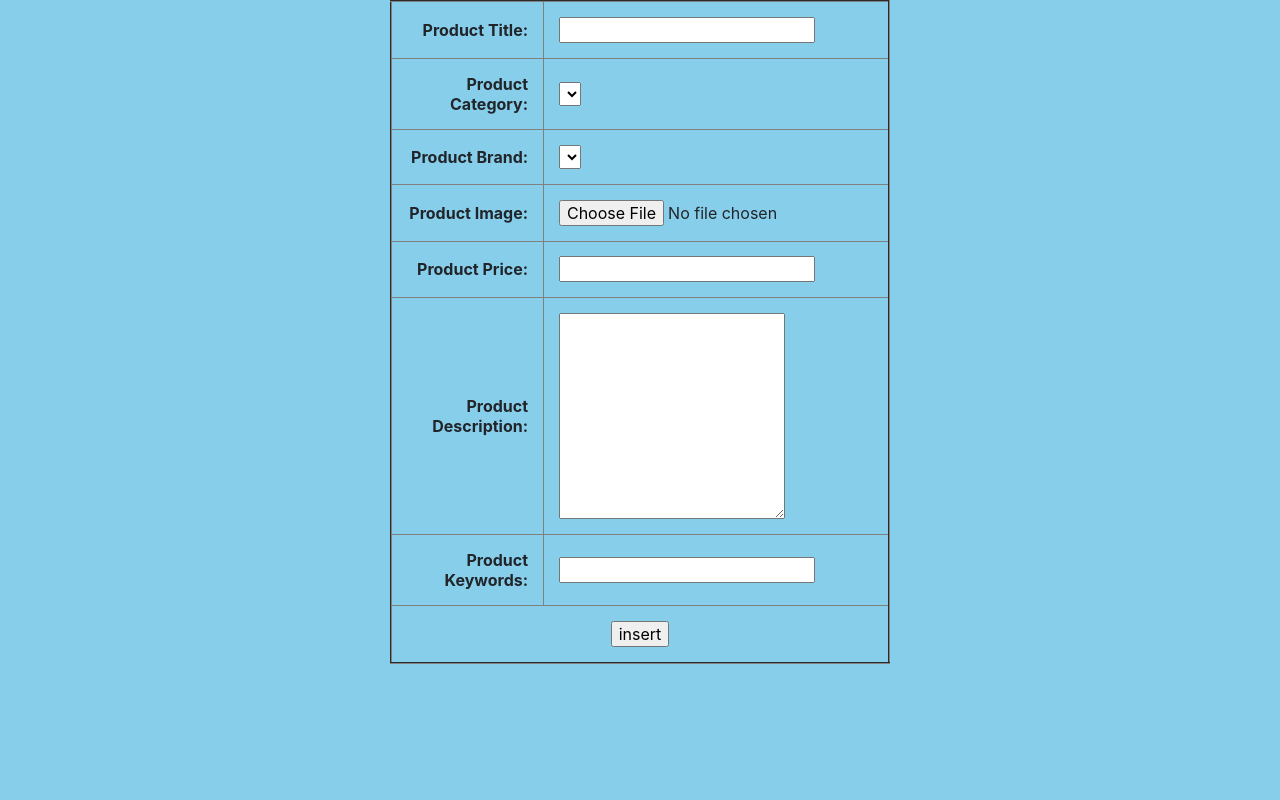
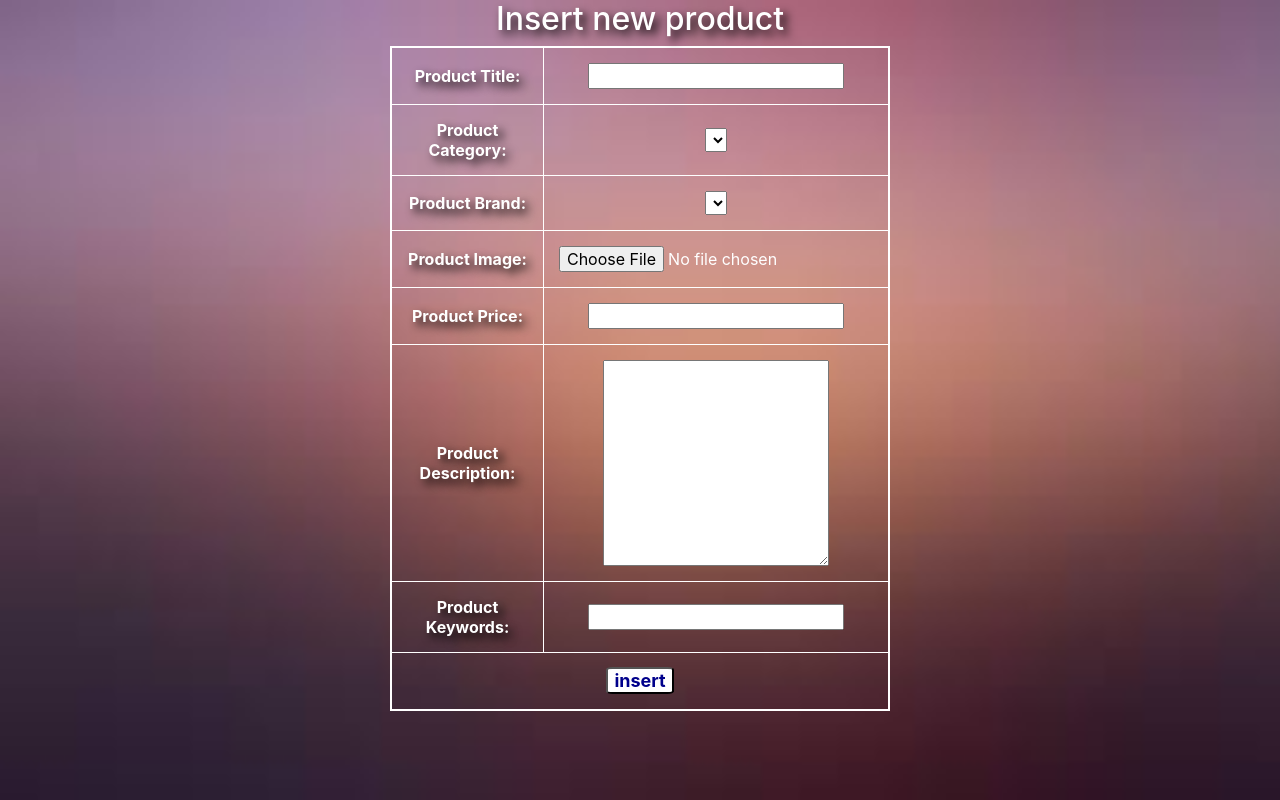
Before and after one commit to jahnvi01/online-electronics-store, a PHP site: page /admin/insert.php in a window 1280 px wide. Run offline with PHP 8.4, Linux system fonts and the light colour scheme; data that the repository does not hold is empty.

Commit message:
UI changed

```diff
--- a/admin/insert.php
+++ b/admin/insert.php
@@ -11,18 +11,37 @@ include 'includes/db.php';
             crossorigin="anonymous">
 <style>
 body{
-    background:skyblue;
+    background-repeat: no-repeat;
+    background-size: cover;
 }
 td{
     padding:3%;
     font-size:16px;
     font-weight:bold;
 }
+td,.register{
+    text-shadow: 5px 5px 10px  black;
+    text-align:center;
+ color:white;
+}
+.add{
+    border-radius:10%;
+    font-size:18px;
+    font-weight:bold;
+    cursor:pointer;
+    color:darkblue;
+    background:white;
+
+}
+table{
+    border:2px solid white;
+}
     </style>
 
     </head>
 
-    <body>
+    <body background="../images/background.jpeg">
+    <h2  class="register" > Insert new product</h2>
 <form action="" method="post" enctype="multipart/form-data">
 <table align="center" width="500" border="2">
 <tr align="center">
@@ -90,7 +109,7 @@ $get_cats="SELECT * FROM categories";
 
 
  <tr align="center">
-<td colspan="8"><input type="submit" name="insert11" value="insert"></td>
+<td colspan="8"><input type="submit" class="add" name="insert11" value="insert"></td>
     </tr>
 
 </table>
@@ -118,9 +137,9 @@ if(isset($_POST['insert11']))
 $insert1="INSERT INTO products (product_cat,product_brand,product_title,product_price,product_desc,product_image,product_keyword) VALUES ('$product_cat','$product_brand','$product_title','$product_price','$product_desc','$product_image','$product_keyword')";
 $run=mysqli_query($conn,$insert1);
 
-if($run){
 
-    echo"<script>locaion.href='../index.php'</script>";
-}
+
+    echo"<script>alert('Product added to Home page')</script>";
+
 }
 ?>
```
Also changed, not shown: admin/function.php (+6 -2 lines), checkout.php (+16 -5 lines), function/function.php (+7 -6 lines), register.php (+17 -6 lines), admin/product_img/comp.jpeg (added), admin/product_img/huawei.jpeg (added), admin/product_img/samsung.jpeg (added), admin/product_img/tab.jpeg (added), images/background.jpeg (added).
